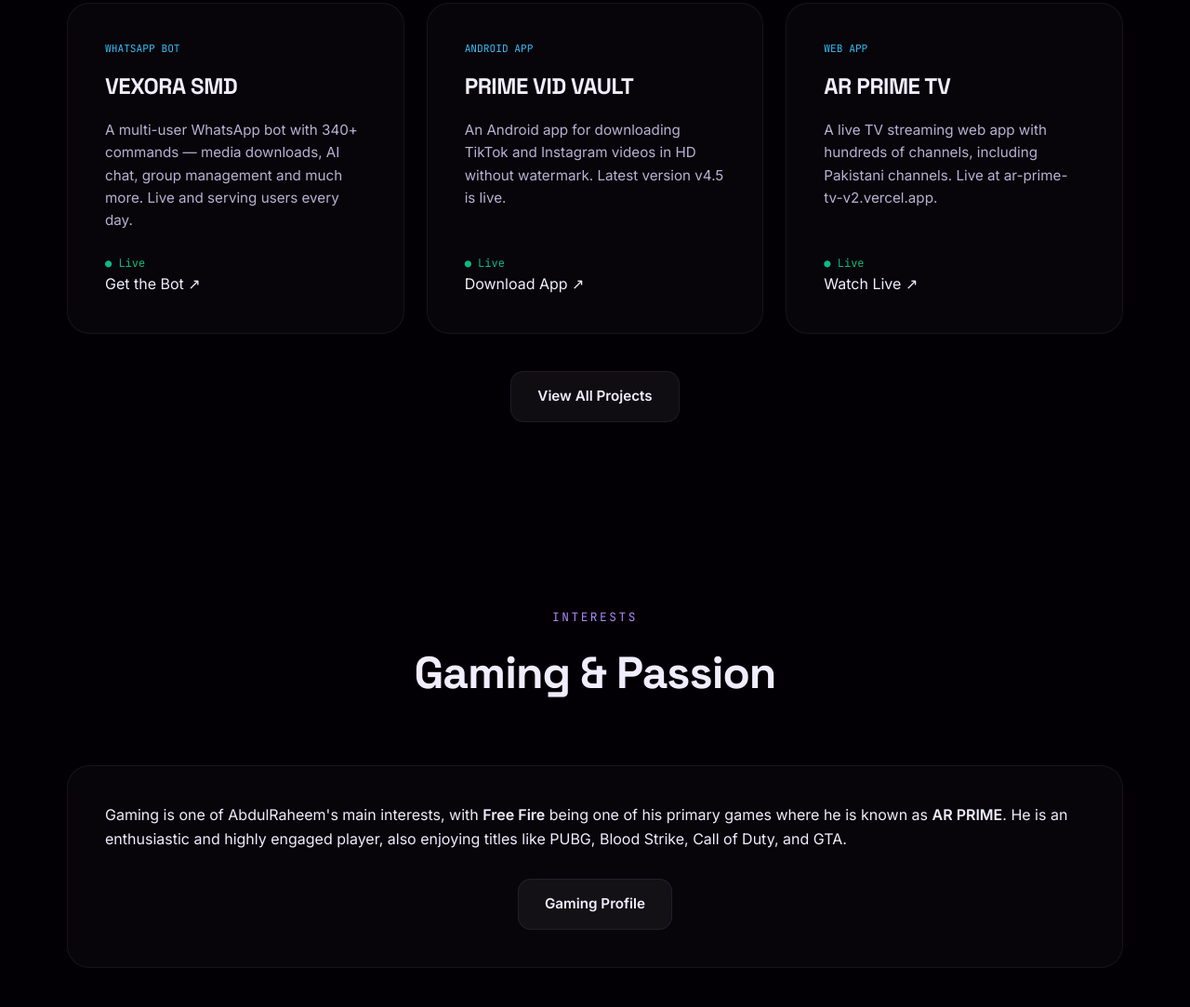
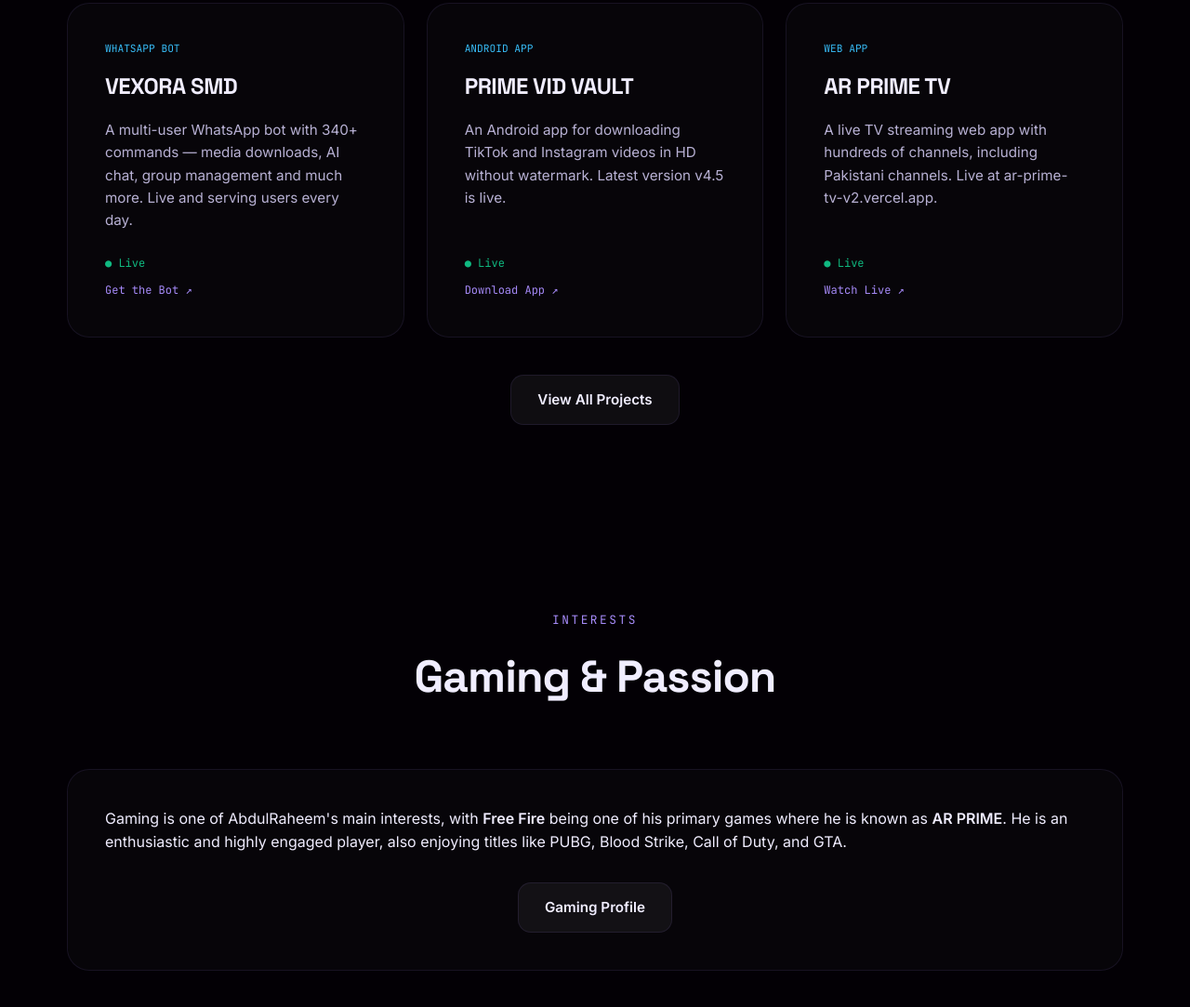
Before and after one commit to arsamoon444-pro/ar-prime-website, a plain HTML site: page index.html in a window 1280 px wide. Shown: the part 1772-2855 px from the top of the page at 93% size. Drawn offline with Linux system fonts and the light colour scheme.

Commit message:
Add project link style

```diff
--- a/assets/style.css
+++ b/assets/style.css
@@ -450,3 +450,20 @@ footer {
 
 /* Utility Classes */
 .text-grad { background: var(--grad-primary); -webkit-background-clip: text; background-clip: text; color: transparent; }
+
+/* Project live links (added 2026-11-13) */
+.project-link {
+  font-family: var(--font-mono);
+  font-size: 0.75rem;
+  color: var(--violet);
+  text-decoration: none;
+  margin-top: 10px;
+  display: inline-flex;
+  align-items: center;
+  gap: 6px;
+  transition: color 0.2s ease;
+}
+
+.project-link:hover {
+  color: var(--sky);
+}
```
